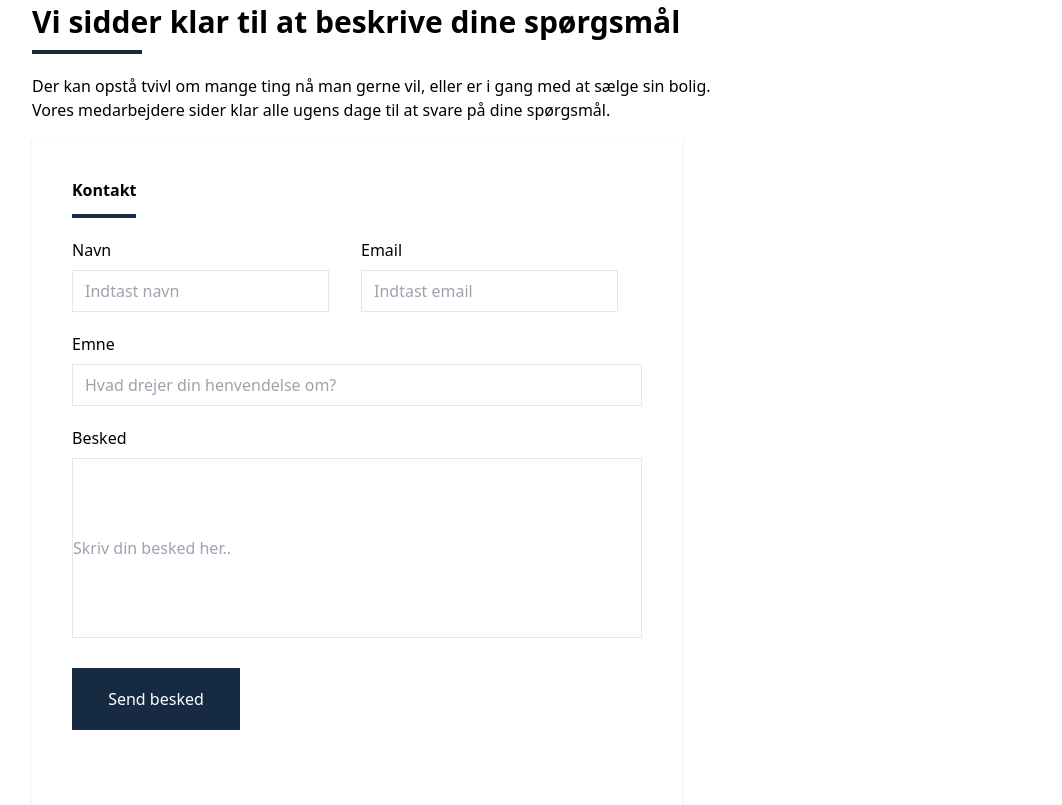
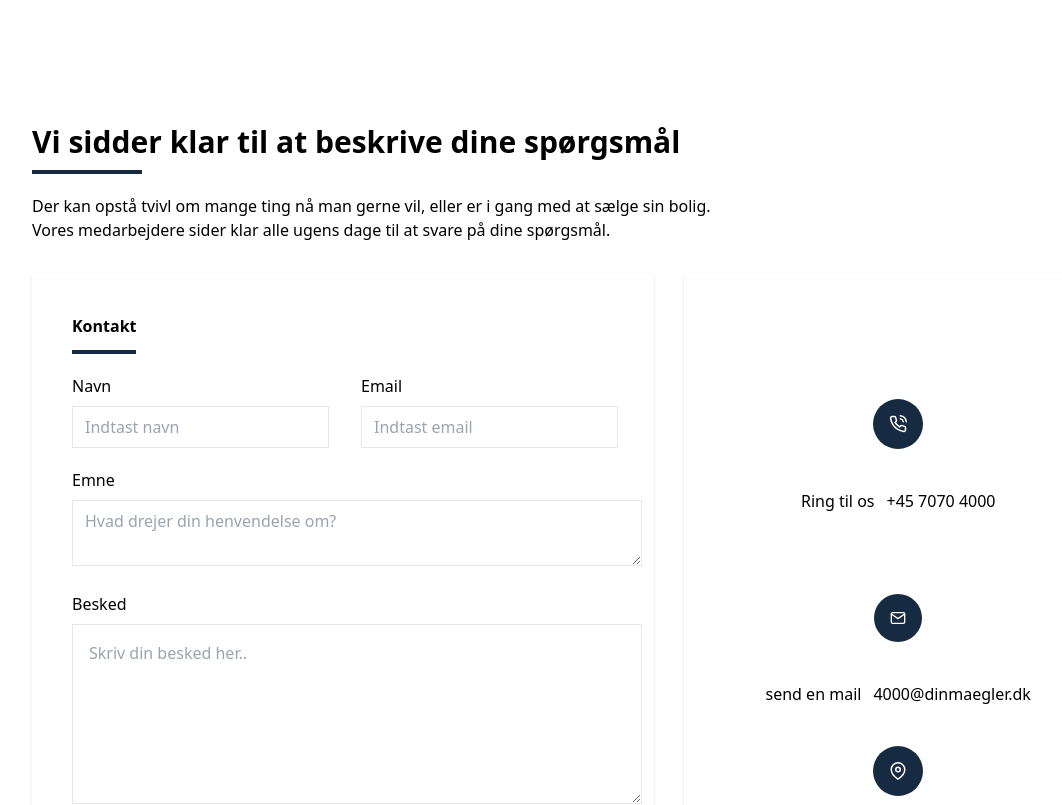
Before and after one commit to Mathiassren/maeglersite, a React (Vite) app: page /contact in a window 1280 px wide. Shown: the part 284-1089 px from the top of the page, without its empty margins (68-1130 px from the left). Built offline with nearby package versions, Linux system fonts and the light colour scheme.

Commit message:
contact pages done

```diff
--- a/src/components/ContactForm.jsx
+++ b/src/components/ContactForm.jsx
@@ -1,6 +1,6 @@
 const ContactForm = () => {
   return (
-    <section className="w-[650px] h-[704px] mt-4 shadow ">
+    <section className="w-[650px] h-[704px]  shadow ">
       <div className="ml-[40px] pt-[40px]">
         <h2 className="pb-[12px] font-bold">Kontakt</h2>
         <hr className="w-16 border-t-4 mb-[20px] border-Button" />
@@ -31,7 +31,7 @@ const ContactForm = () => {
       </div>
       <div className="ml-[40px] mb-[20px]">
         <p className="mb-2">Emne</p>
-        <input
+        <textarea
           className="border w-[570px] px-3 py-2"
           type="text"
           placeholder="Hvad drejer din henvendelse om?"
@@ -39,11 +39,10 @@ const ContactForm = () => {
       </div>
       <div className="ml-[40px]">
         <p className="mb-2">Besked</p>
-        <input
-          className="border w-[570px] h-[180px]"
-          type="text"
+        <textarea
+          className="border w-[570px] h-[180px] p-4"
           placeholder="Skriv din besked her.."
-        />
+        ></textarea>
       </div>{" "}
       <button className="ml-[40px] mt-[30px] w-[168px] h-[62px] bg-Button text-white">
         Send besked
--- a/src/pages/Contact.jsx
+++ b/src/pages/Contact.jsx
@@ -1,5 +1,6 @@
 import Banner from "../components/ContactHeader";
 import ContactForm from "../components/ContactForm";
+import Map from "../components/Map";
 import { FiPhoneCall, FiMail, FiMapPin } from "react-icons/fi";
 
 const Contact = () => {
@@ -8,21 +9,21 @@ const Contact = () => {
       <header>
         <Banner title="Kontakt os" />
       </header>
-      <div className="mx-auto flex flex-col max-w-1080">
-        <main>
+      <div className="mx-auto flex flex-col mb-[120px] max-w-1080">
+        <main className="mt-[120px]">
           <h1 className="font-bold text-3xl">
             Vi sidder klar til at beskrive dine spørgsmål
           </h1>
           <hr className="w-[110px] border-t-4 border-Button mt-[10px] mb-[20px]" />
-          <p>
+          <p className="pb-[32px]">
             Der kan opstå tvivl om mange ting nå man gerne vil, eller er i gang
             med at sælge sin bolig. <br />
             Vores medarbejdere sider klar alle ugens dage til at svare på dine
             spørgsmål.
           </p>
+          <div className="flex">
             <ContactForm />
-        </main>
-        <div className="flex flex-col items-center justify-center p-4 space-y-10 w-[445px] h-[710px] shadow">
+            <div className="flex flex-col ml-[30px] items-center justify-center p-4 space-y-10 w-[445px] h-[710px] shadow">
               <div className="bg-Button rounded-full text-white p-4">
                 <FiPhoneCall className="text-lg" />
               </div>
@@ -43,6 +44,7 @@ const Contact = () => {
                   4000@dinmaegler.dk
                 </a>
               </div>
+
               <div className="bg-Button rounded-full text-white p-4">
                 <FiMapPin className="text-lg" />
               </div>
@@ -54,6 +56,9 @@ const Contact = () => {
               </div>
             </div>
           </div>
+        </main>
+      </div>
+      <Map />
     </>
   );
 };
```
Lines whose indentation alone changed are shown as unchanged.
